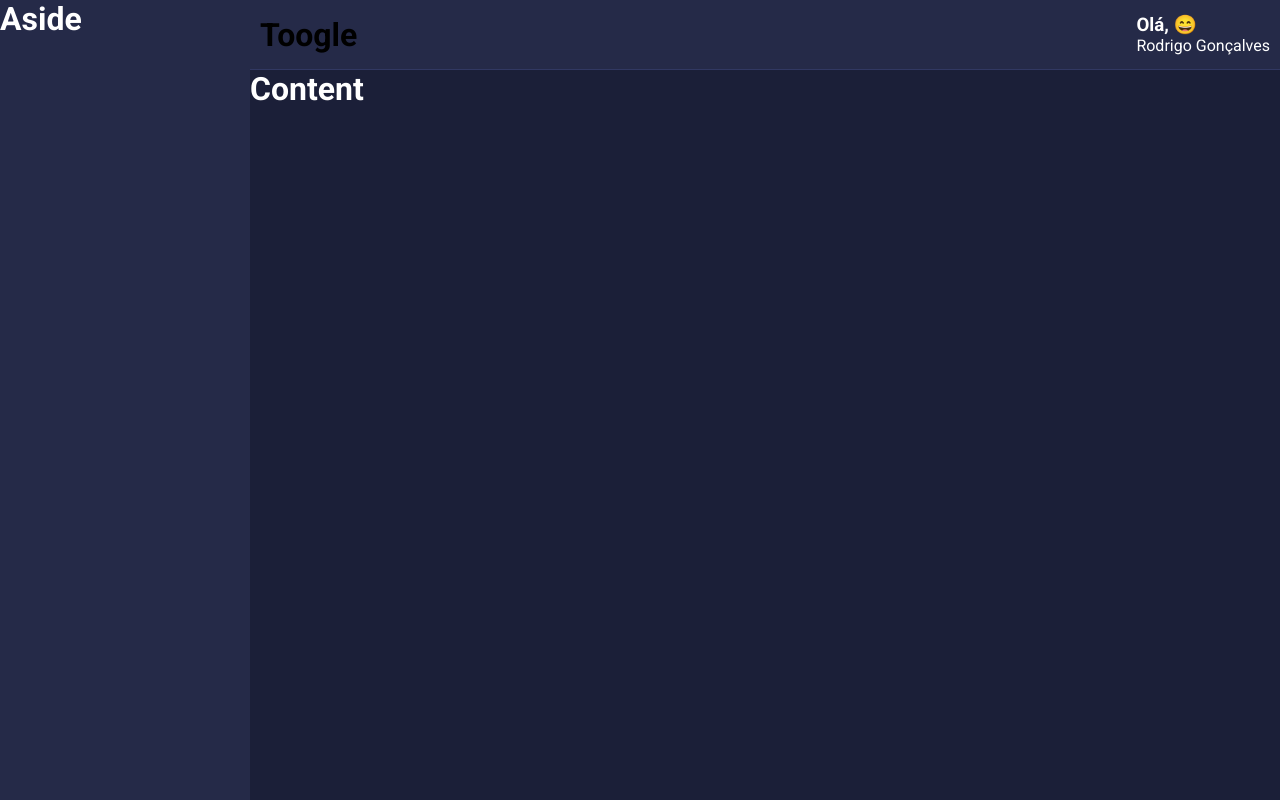
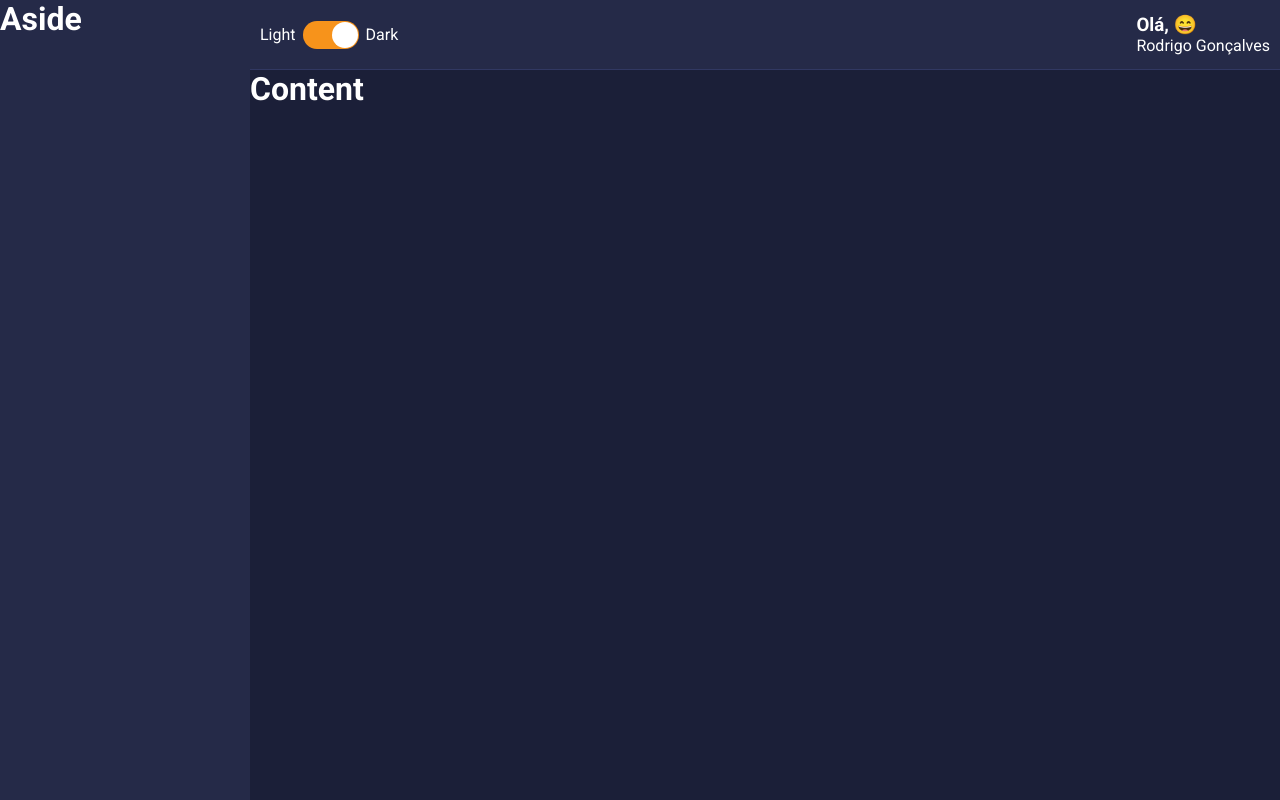
Before and after one commit to CarlosMota/react_e_typescript_desenvolvendo_um_dashboard, a React (Create React App) app: page / in a window 1280 px wide. Built offline with nearby package versions, Linux system fonts and the light colour scheme.

Commit message:
[S3A13] Criando o componente Toggle
Signed-off-by: Carlos Silva <carlos.motta89@mail.com>

```diff
--- a/package.json
+++ b/package.json
@@ -13,6 +13,8 @@
     "react": "^17.0.1",
     "react-dom": "^17.0.1",
     "react-scripts": "4.0.2",
+    "react-switch": "^6.0.0",
+    "styled-components": "^5.2.1",
     "typescript": "^4.1.4",
     "web-vitals": "^1.1.0"
   },
@@ -39,5 +41,8 @@
       "last 1 firefox version",
       "last 1 safari version"
     ]
+  },
+  "devDependencies": {
+    "@types/styled-components": "^5.1.7"
   }
 }
--- a/src/Components/MainHeader/index.tsx
+++ b/src/Components/MainHeader/index.tsx
@@ -2,6 +2,8 @@
 import React, {useMemo} from 'react';
 
 import emojis from '../../utils/emojis';
+
+import Toggle from '../Toggle';
 
 import {
     Container,
@@ -19,7 +21,7 @@ const MainHeader: React.FC = () => {
 
     return (
         <Container>
-            <h1>Toogle</h1>
+            <Toggle/>
             <Profile>
                 <Welcome>Olá, {emoji}</Welcome>
                 <UserName>Rodrigo Gonçalves</UserName>
--- /dev/null
+++ b/src/Components/Toggle/index.tsx
@@ -0,0 +1,33 @@
+import React, { useState } from 'react';
+
+
+import {
+    Container,
+    ToggleLabel,
+    ToggleSelector
+} from './styles'
+
+const Toggle: React.FC = () => {
+
+    /**
+     *  Solução, encontrada na parte de Perguntas e respostas do curso da Seção 3 aula 13,
+     *  para corrigir o switch, pois o mesmo sempre ficava na posição do enable
+     *  Ainda não faço a mínima ideia do que seja Hook, mas foi usado este este termo
+     *  pelo usuário que deu essa solução
+     */
+    const[online,setOnline] = useState(true);
+
+    return (
+    <Container>
+        <ToggleLabel>Light</ToggleLabel>
+        <ToggleSelector
+            checked = {online}
+            uncheckedIcon={false}
+            checkedIcon={false}
+            onChange={() => setOnline(!online)}
+        />
+        <ToggleLabel>Dark</ToggleLabel>
+    </Container>
+)};
+
+export default Toggle;
--- /dev/null
+++ b/src/Components/Toggle/styles.ts
@@ -0,0 +1,24 @@
+import styled from 'styled-components';
+import Switch, {ReactSwitchProps} from 'react-switch';
+
+export const Container = styled.div`
+    display:flex;
+    align-items: center;
+`;
+
+export const ToggleLabel = styled.span`
+    color: ${props => props.theme.colors.white}
+
+`;
+
+/**
+ * Cara, não sei como esse theme apareceu aí
+ */
+export const ToggleSelector = styled(Switch).attrs<ReactSwitchProps>(
+    ({theme}) => ({
+        onColor: theme.colors.info,
+        offColor: theme.colors.warning
+    })
+)<ReactSwitchProps>`
+    margin: 0 7px;
+`;
```
Also changed, not shown: 1 other file (tests, documents, lock files or other folders).
